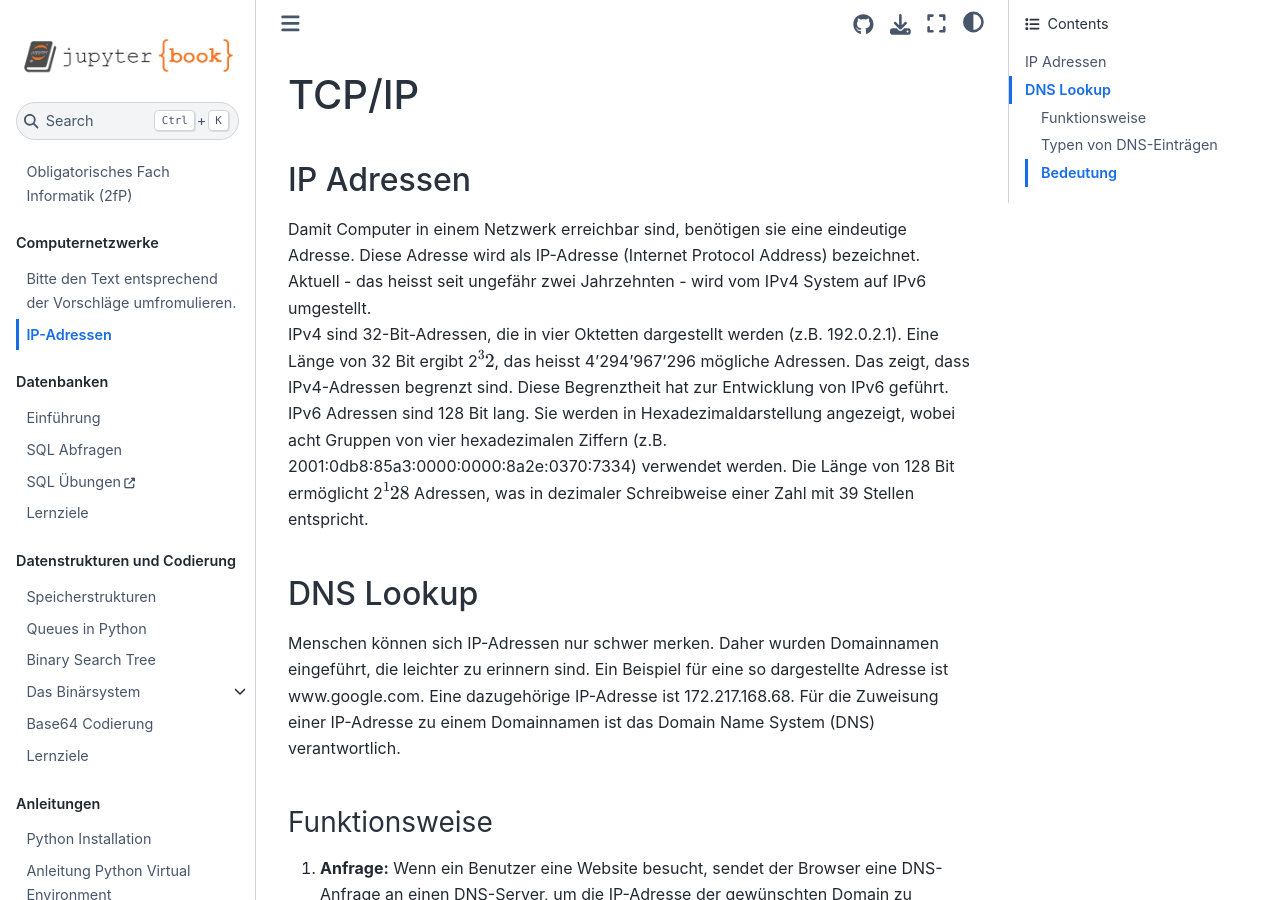
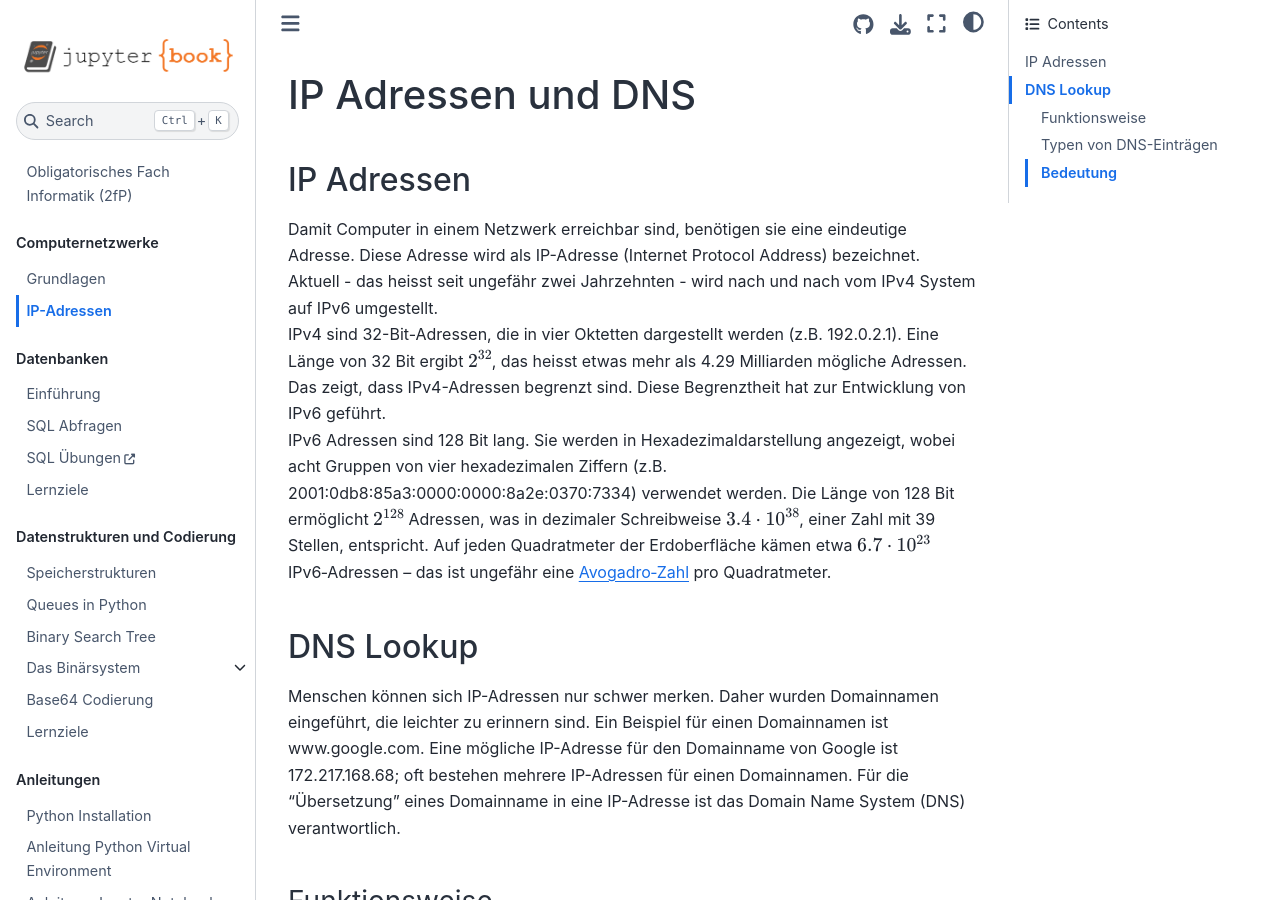
Before and after one commit to SkriptenMk/I_fP_24-28, a Jupyter Book: the page built from docs/250822/tcpip.md, in a window 1280 px wide and 900 px high. Built offline with Jupyter Book 1.0.4 settings and Sphinx 7.4.7 and the Sphinx Book theme 1.1.4, drawn with Linux system fonts in a browser that asks for light colours; some of the changed text lies outside the part shown.

Commit message:
Vervollständige die beiden Hintergrunddokumente für die Netzwerklektionen

```diff
--- a/docs/250822/tcpip.md
+++ b/docs/250822/tcpip.md
@@ -1,28 +1,35 @@
-# TCP/IP
+# IP Adressen und DNS
 
 ## IP Adressen
 
 Damit Computer in einem Netzwerk erreichbar sind, benötigen sie eine
 eindeutige Adresse. Diese Adresse wird als IP-Adresse (Internet Protocol
 Address) bezeichnet. Aktuell - das heisst seit ungefähr zwei Jahrzehnten
-\- wird vom IPv4 System auf IPv6 umgestellt.
+\- wird nach und nach vom IPv4 System auf IPv6 umgestellt.
 IPv4 sind 32-Bit-Adressen, die in vier Oktetten dargestellt werden (z.B.
-192.0.2.1). Eine Länge von 32 Bit ergibt 2$^32$, das heisst
-4'294'967'296 mögliche Adressen. Das zeigt, dass IPv4-Adressen begrenzt
+192.0.2.1). Eine Länge von 32 Bit ergibt $2^{32}$, das heisst etwas mehr
+als 4.29 Milliarden mögliche Adressen. Das zeigt, dass IPv4-Adressen begrenzt
 sind. Diese Begrenztheit hat zur Entwicklung von IPv6 geführt.
 IPv6 Adressen sind 128 Bit lang. Sie werden in Hexadezimaldarstellung
 angezeigt, wobei acht Gruppen von vier hexadezimalen Ziffern (z.B.
 2001:0db8:85a3:0000:0000:8a2e:0370:7334) verwendet werden. Die Länge von
-128 Bit ermöglicht 2$^128$ Adressen, was in dezimaler Schreibweise einer
-Zahl mit 39 Stellen entspricht.
+128 Bit ermöglicht $2^{128}$ Adressen, was in dezimaler Schreibweise $3.4
+\cdot 10^{38}$, einer
+Zahl mit 39 Stellen, entspricht. Auf jeden Quadratmeter der
+Erdoberfläche kämen etwa $6.7 \cdot 10^{23}$ IPv6‑Adressen – das ist ungefähr
+eine
+<a href="https://de.wikipedia.org/wiki/Avogadro-Konstante" target="_blank">
+Avogadro‑Zahl</a> pro Quadratmeter.
 
 ## DNS Lookup
 
 Menschen können sich IP-Adressen nur schwer merken. Daher wurden
 Domainnamen eingeführt, die leichter zu erinnern sind. Ein Beispiel für
-eine so dargestellte Adresse ist www.google.com. Eine dazugehörige
-IP-Adresse ist 172.217.168.68. Für die Zuweisung einer IP-Adresse zu
-einem Domainnamen ist das Domain Name System (DNS) verantwortlich.
+einen Domainnamen ist www.google.com. Eine mögliche
+IP-Adresse für den Domainname von Google ist 172.217.168.68; oft
+bestehen mehrere IP-Adressen für einen Domainnamen. Für die
+"Übersetzung" eines Domainname in eine IP-Adresse ist das Domain Name
+System (DNS) verantwortlich.
 
 ### Funktionsweise
 
```
Also changed, not shown: docs/250822/netzwerke.md (+0 -11 lines).
